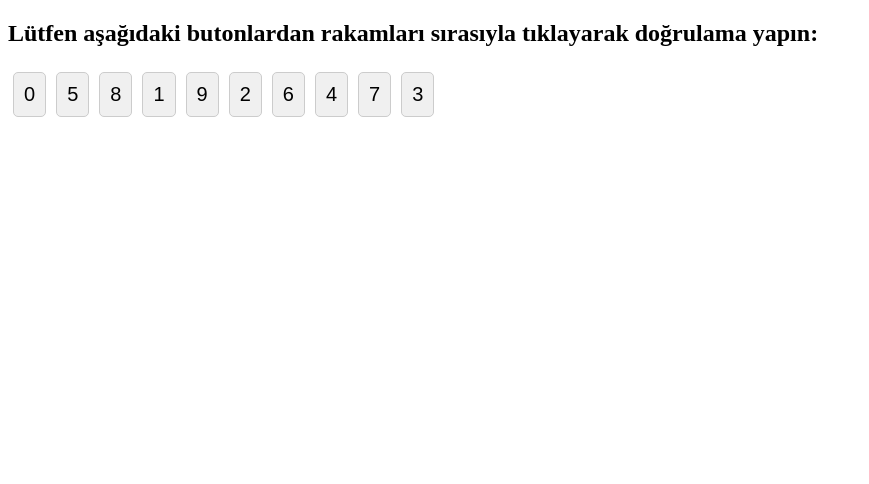
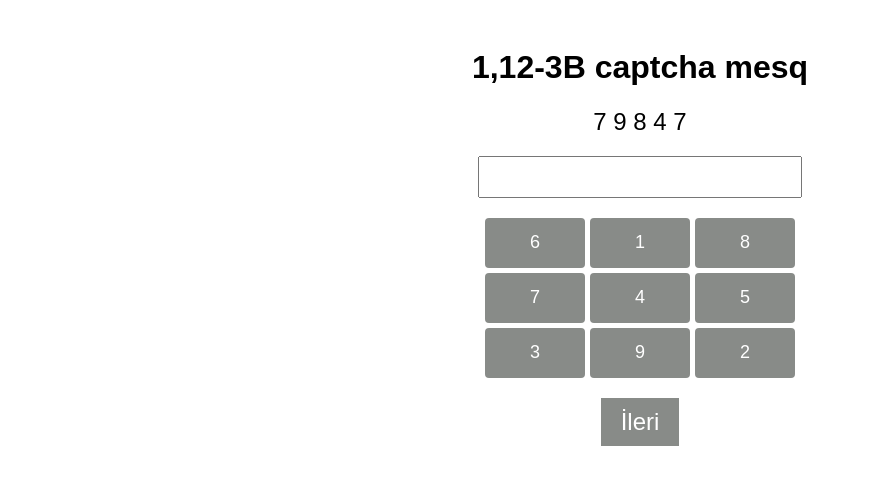
Before and after one commit to Nephorid/chhTest, a plain HTML site: page index.html in a window 1280 px wide. Shown: the whole page, without its empty margins (0-869 px from the left). Drawn offline with Linux system fonts and the light colour scheme.

Commit message:
Add files via upload

```diff
--- a/index.html
+++ b/index.html
@@ -1,23 +1,21 @@
 <!DOCTYPE html>
 <html>
 <head>
-    <title>Rakam Doğrulama</title>
-    <style>
-        .button {
-            display: inline-block;
-            padding: 10px;
-            margin: 5px;
-            font-size: 20px;
-            cursor: pointer;
-            background-color: #f0f0f0;
-            border: 1px solid #ccc;
-            border-radius: 5px;
-        }
-    </style>
+    <title>1,12-3B</title>
+    <link rel="stylesheet" type="text/css" href="styles.css">
 </head>
 <body>
-    <h2>Lütfen aşağıdaki butonlardan rakamları sırasıyla tıklayarak doğrulama yapın:</h2>
-    <div id="captcha"></div>
-    <script src="captcha.js"></script>
+    <div class="container">
+        <h1>1,12-3B captcha mesq </h1>
+        <div class="random-numbers" id="random-numbers"></div>
+        <div class="user-input">
+            <input type="text" id="user-input" readonly>
+        </div>
+        <div class="number-buttons" id="number-buttons">
+            <!-- Butonlar burada olacak, JavaScript ile oluşturulacaklar. -->
+        </div>
+        <button id="check-button" onclick="checkNumbers()">İleri</button>
+    </div>
+    <script src="script.js"></script>
 </body>
 </html>
--- /dev/null
+++ b/script.js
@@ -0,0 +1,62 @@
+const randomNumbersContainer = document.getElementById('random-numbers');
+const userInput = document.getElementById('user-input');
+const numberButtonsContainer = document.getElementById('number-buttons');
+let randomNumbers = [];
+
+function shuffleButtons() {
+    for (let i = numberButtonsContainer.children.length; i >= 0; i--) {
+        numberButtonsContainer.appendChild(numberButtonsContainer.children[Math.random() * i | 0]);
+    }
+}
+
+function generateRandomNumbers() {
+    randomNumbers = [];
+    randomNumbersContainer.innerHTML = '';
+    for (let i = 0; i < 5; i++) {
+        const randomNumber = Math.floor(Math.random() * 9) + 1;
+        randomNumbers.push(randomNumber);
+        randomNumbersContainer.innerHTML += randomNumber + ' ';
+    }
+}
+
+function createNumberButtons() {
+    numberButtonsContainer.innerHTML = '';
+    for (let i = 1; i <= 9; i++) {
+        const button = document.createElement('button');
+        button.innerText = i;
+        button.onclick = function() {
+            addNumber(i);
+        };
+        numberButtonsContainer.appendChild(button);
+    }
+}
+
+function addNumber(number) {
+    userInput.value += number;
+}
+
+function checkNumbers() {
+    const userEnteredNumbers = userInput.value;
+
+    let isCorrect = true;
+    for (let i = 0; i < 5; i++) {
+        if (parseInt(userEnteredNumbers[i]) !== randomNumbers[i]) {
+            isCorrect = false;
+            break;
+        }
+    }
+
+    if (isCorrect) {
+        alert('Ardicilliq Dogrudur!');
+        generateRandomNumbers();
+        userInput.value = '';
+        shuffleButtons();
+    } else {
+        alert('Ardicilliq Sehvdir!');
+        userInput.value = '';
+    }
+}
+
+generateRandomNumbers();
+createNumberButtons();
+shuffleButtons();
--- /dev/null
+++ b/styles.css
@@ -0,0 +1,59 @@
+body {
+    font-family: Arial, sans-serif;
+    text-align: center;
+}
+
+.container {
+    max-width: 600px;
+    margin: 0 auto;
+    padding: 20px;
+}
+
+.random-numbers {
+    font-size: 24px;
+    margin-bottom: 20px;
+}
+
+.user-input {
+    margin-bottom: 20px;
+}
+
+.user-input input {
+    font-size: 24px;
+    padding: 5px;
+}
+
+.number-buttons {
+    display: grid;
+    grid-template-columns: repeat(3, 100px); /* Üçlü sıralama için sabit genişlik */
+    grid-gap: 5px; /* Butonlar arasındaki boşluk */
+    justify-content: center; /* Butonları ortaya hizalama */
+    margin-bottom: 20px;
+}
+
+.number-buttons button {
+    font-size: 18px;
+    padding: 5px;
+    cursor: pointer;
+    width: 100%; /* Buton genişliğini tamamlamak için yüzde genişlik */
+    height: 50px; /* Sabit yükseklik */
+    border-radius: 4px;
+}
+
+button {
+    background-color: #888b88;
+    color: white;
+    border: none;
+}
+
+button:hover {
+    background-color: #1e35bb;
+}
+
+button:active {
+    background-color: #888b88;
+}
+#check-button {
+    font-size: 24px;
+    padding: 10px 20px;
+}
```
